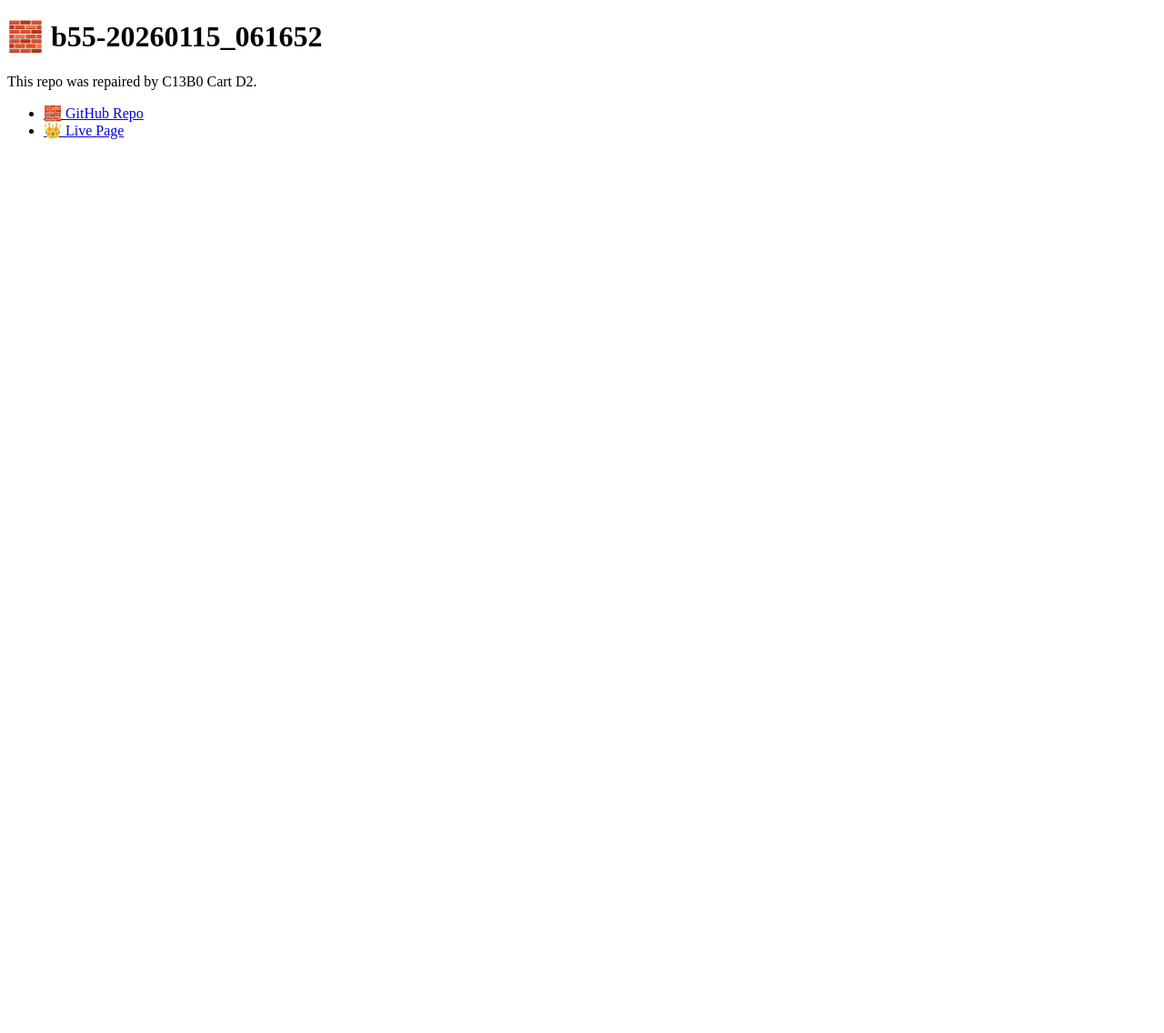
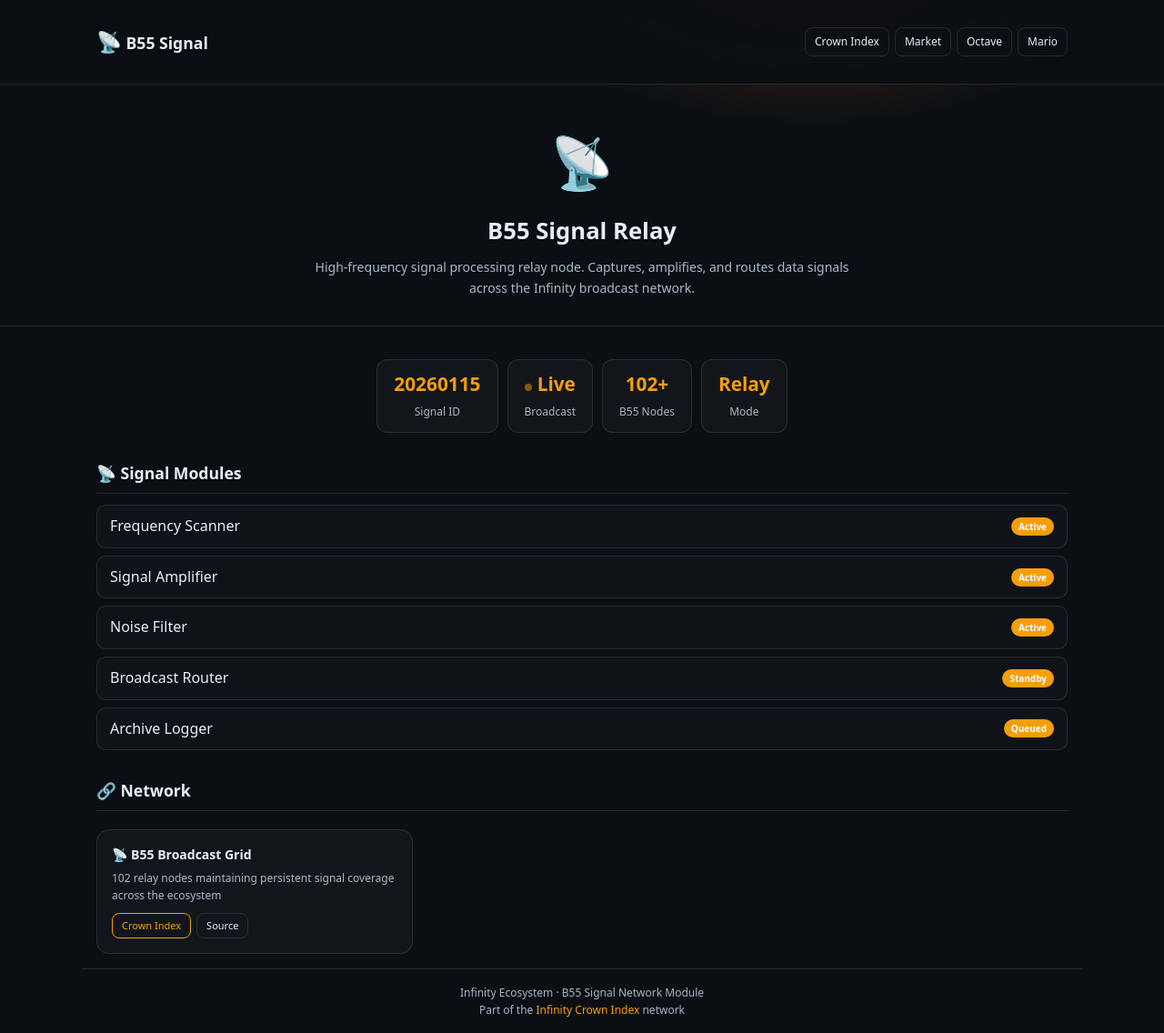
Before and after one commit to pewpi-infinity/b55-20260115_061652, a plain HTML site: page index.html in a window 1280 px wide. Shown: the whole page at 91% size. Before the commit the page ends 800 px from the top, so only its background shows below. Drawn offline with Linux system fonts and the light colour scheme.

Commit message:
Deploy b55 index - Infinity ecosystem

```diff
--- a/index.html
+++ b/index.html
@@ -1,15 +1,151 @@
-<!doctype html>
-<html>
-<head>
-<meta charset="utf-8">
-<title>b55-20260115_061652</title>
-</head>
-<body>
-<h1>🧱 b55-20260115_061652</h1>
-<p>This repo was repaired by C13B0 Cart D2.</p>
-<ul>
-  <li><a href="https://github.com/pewpi-infinity/b55-20260115_061652">🧱 GitHub Repo</a></li>
-  <li><a href="https://pewpi-infinity.github.io/b55-20260115_061652/">👑 Live Page</a></li>
-</ul>
-</body>
-</html>
+<!doctype html><html lang="en"><head>
+<meta charset="utf-8"><meta name="viewport" content="width=device-width,initial-scale=1">
+<title>B55 Signal - 20260115_061652</title>
+<style>
+:root {
+  --bg: #0b0f14;
+  --panel: #0f1620;
+  --line: rgba(255,255,255,.1);
+  --text: #e8eef7;
+  --muted: #a9b7c8;
+  --accent: #f59e0b;
+  --accent2: #fbbf24;
+}
+* { box-sizing: border-box; margin: 0; padding: 0; }
+body {
+  background: radial-gradient(800px 500px at 70% -10%, #78350f, transparent 50%), var(--bg);
+  color: var(--text);
+  font-family: system-ui, -apple-system, sans-serif;
+  line-height: 1.6;
+  min-height: 100vh;
+}
+a { color: var(--accent); text-decoration: none; }
+a:hover { text-decoration: underline; }
+.wrap { max-width: 1100px; margin: auto; padding: 16px; }
+header {
+  position: sticky; top: 0; z-index: 10;
+  background: rgba(11,15,20,.95);
+  backdrop-filter: blur(10px);
+  border-bottom: 1px solid var(--line);
+  padding: 12px 16px;
+}
+.hdr { display: flex; gap: 12px; align-items: center; flex-wrap: wrap; }
+.brand { font-weight: 800; font-size: 1.1rem; white-space: nowrap; }
+.brand-icon { font-size: 1.4rem; }
+.nav { display: flex; gap: 6px; flex-wrap: wrap; margin-left: auto; }
+.nav a {
+  font-size: 12px; padding: 5px 10px;
+  border: 1px solid var(--line); border-radius: 8px;
+  white-space: nowrap; color: var(--text);
+}
+.nav a:hover { background: rgba(255,255,255,.06); text-decoration: none; }
+.hero {
+  text-align: center; padding: 40px 16px 30px;
+  border-bottom: 1px solid var(--line);
+}
+.hero-icon { font-size: 3.5rem; margin-bottom: 12px; }
+.hero h1 { font-size: 1.6rem; font-weight: 800; margin-bottom: 8px; }
+.hero p { color: var(--muted); max-width: 600px; margin: auto; font-size: 14px; }
+.stats { display: flex; gap: 10px; flex-wrap: wrap; justify-content: center; margin: 20px 0; }
+.stat {
+  border: 1px solid var(--line); border-radius: 12px;
+  padding: 10px 18px; text-align: center;
+  background: rgba(255,255,255,.03);
+}
+.stat strong { display: block; font-size: 1.3rem; color: var(--accent); }
+.stat span { font-size: 12px; color: var(--muted); }
+.grid { display: grid; grid-template-columns: repeat(auto-fill, minmax(300px, 1fr)); gap: 12px; margin-top: 20px; }
+.card {
+  border: 1px solid var(--line); border-radius: 14px;
+  padding: 16px; background: rgba(255,255,255,.03);
+  transition: border-color .2s, transform .2s;
+}
+.card:hover { border-color: var(--accent); transform: translateY(-2px); }
+.card-title { font-weight: 700; font-size: 14px; margin-bottom: 4px; }
+.card-desc { font-size: 12px; color: var(--muted); margin-bottom: 10px; }
+.card-links { display: flex; gap: 6px; flex-wrap: wrap; }
+.btn {
+  font-size: 11px; padding: 4px 10px;
+  border: 1px solid var(--line); border-radius: 8px;
+  color: var(--text); background: transparent;
+  cursor: pointer; text-decoration: none;
+}
+.btn:hover { background: rgba(255,255,255,.06); text-decoration: none; }
+.btn-accent { border-color: var(--accent); color: var(--accent); }
+section { margin-top: 30px; }
+section h2 { font-size: 1.1rem; font-weight: 700; margin-bottom: 12px; padding-bottom: 8px; border-bottom: 1px solid var(--line); }
+.tiny { font-size: 11px; color: var(--muted); }
+footer {
+  border-top: 1px solid var(--line);
+  margin-top: 40px; padding: 16px 0;
+  text-align: center; font-size: 12px; color: var(--muted);
+}
+.pulse { animation: pulse 2s ease-in-out infinite; }
+@keyframes pulse { 0%,100% { opacity: 1; } 50% { opacity: .5; } }
+.status-dot { display: inline-block; width: 8px; height: 8px; border-radius: 50%; background: var(--accent); margin-right: 6px; }
+.module-list { list-style: none; }
+.module-list li {
+  padding: 10px 14px; border: 1px solid var(--line); border-radius: 10px;
+  margin-bottom: 8px; display: flex; justify-content: space-between; align-items: center;
+  background: rgba(255,255,255,.02);
+}
+.module-list li:hover { border-color: var(--accent); }
+.tag { font-size: 10px; padding: 2px 8px; border-radius: 99px; background: var(--accent); color: #fff; font-weight: 600; }
+</style>
+</head><body>
+<header><div class="wrap hdr">
+  <span class="brand"><span class="brand-icon">&#x1F4E1;</span> B55 Signal</span>
+
+    <nav class="nav">
+      <a href="https://pewpi-infinity.github.io/infinity-crown-index/">Crown Index</a>
+      <a href="https://pewpi-infinity.github.io/infinity-spark-market/">Market</a>
+      <a href="https://pewpi-infinity.github.io/smug_look/">Octave</a>
+      <a href="https://pewpi-infinity.github.io/MARIO-TOKENS/">Mario</a>
+    </nav>
+</div></header>
+
+<div class="hero">
+  <div class="hero-icon">&#x1F4E1;</div>
+  <h1>B55 Signal Relay</h1>
+  <p>High-frequency signal processing relay node. Captures, amplifies, and routes data signals across the Infinity broadcast network.</p>
+</div>
+
+<div class="wrap">
+  <div class="stats">
+    <div class="stat"><strong>20260115</strong><span>Signal ID</span></div>
+    <div class="stat"><strong><span class="status-dot pulse"></span>Live</strong><span>Broadcast</span></div>
+    <div class="stat"><strong>102+</strong><span>B55 Nodes</span></div>
+    <div class="stat"><strong>Relay</strong><span>Mode</span></div>
+  </div>
+
+  <section>
+    <h2>&#x1F4E1; Signal Modules</h2>
+    <ul class="module-list">
+      <li><span>Frequency Scanner</span><span class="tag">Active</span></li>
+      <li><span>Signal Amplifier</span><span class="tag">Active</span></li>
+      <li><span>Noise Filter</span><span class="tag">Active</span></li>
+      <li><span>Broadcast Router</span><span class="tag">Standby</span></li>
+      <li><span>Archive Logger</span><span class="tag">Queued</span></li>
+    </ul>
+  </section>
+
+  <section>
+    <h2>&#x1F517; Network</h2>
+    <div class="grid">
+      <div class="card">
+        <div class="card-title">&#x1F4E1; B55 Broadcast Grid</div>
+        <div class="card-desc">102 relay nodes maintaining persistent signal coverage across the ecosystem</div>
+        <div class="card-links">
+          <a class="btn btn-accent" href="https://pewpi-infinity.github.io/infinity-crown-index/">Crown Index</a>
+          <a class="btn" href="https://github.com/pewpi-infinity/b55-20260115_061652" target="_blank">Source</a>
+        </div>
+      </div>
+    </div>
+  </section>
+</div>
+
+<footer class="wrap">
+  Infinity Ecosystem &middot; B55 Signal Network Module<br>
+  Part of the <a href="https://pewpi-infinity.github.io/infinity-crown-index/">Infinity Crown Index</a> network
+</footer>
+</body></html>
```
